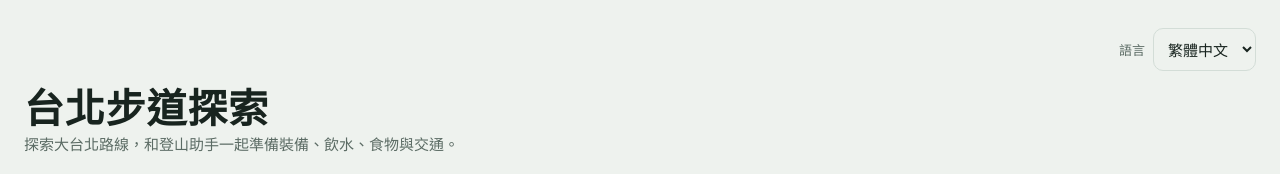
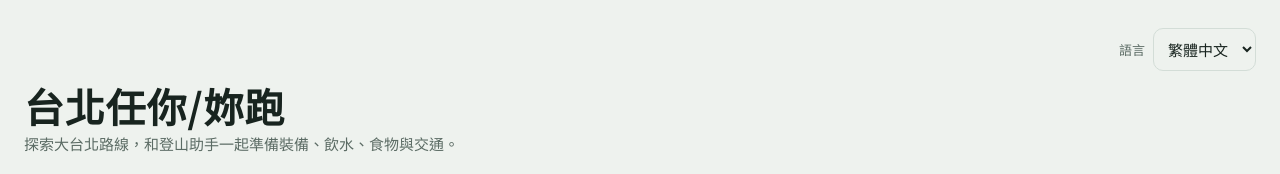
Before and after one commit to qerberos-code/Taipei_Trails, a website: page index.html in a window 1280 px wide. Shown: the top 174 px of the page. Drawn offline with nearby package versions, Linux system fonts and the light colour scheme; no server answers.

Commit message:
chore :update name

```diff
--- a/index.html
+++ b/index.html
@@ -1,6 +1,6 @@
 <!doctype html>
 <html lang="zh-Hant"><head><meta charset="utf-8"><meta name="viewport" content="width=device-width,initial-scale=1,viewport-fit=cover">
-<title>Taipei Trail Finder</title>
+<title>台北任你/妳跑</title>
 <link rel="preconnect" href="https://fonts.googleapis.com">
 <link rel="stylesheet" href="https://fonts.googleapis.com/css2?family=Bricolage+Grotesque:opsz,wght@12..96,600;12..96,800&family=IBM+Plex+Sans:wght@400;500;600&family=IBM+Plex+Mono:wght@500&family=Noto+Sans+TC:wght@400;500;700&display=swap">
 <style>
@@ -143,7 +143,7 @@ footer{font-size:12px;color:var(--muted)}
 
   <header class="page-header">
     <div class="language-control"><label for="language" data-i18n="language">語言</label><select id="language" aria-label="語言 / Language"><option value="zh-Hant">繁體中文</option><option value="en">English</option></select></div>
-    <h1 data-i18n="title">台北步道探索</h1>
+    <h1 data-i18n="title">台北任你/妳跑</h1>
     <p data-i18n="subtitle">探索大台北路線，和登山助手一起準備裝備、飲水、食物與交通。</p>
   </header>
 
--- a/locales/zh-Hant.js
+++ b/locales/zh-Hant.js
@@ -24,7 +24,7 @@ export default {
   time60: '1 小時',
   time120: '2 小時',
 
-  title: '台北步道探索',
+  title: '台北任你/妳跑',
   subtitle: '探索大台北路線，和登山助手一起準備裝備、飲水、食物與交通。',
   language: '語言', plan: '你的行程', starting: '出發地',
   locationPlaceholder: '飯店名稱、地址，或貼上 Google Maps 連結', set: '設定', finding: '查詢中…',
```
